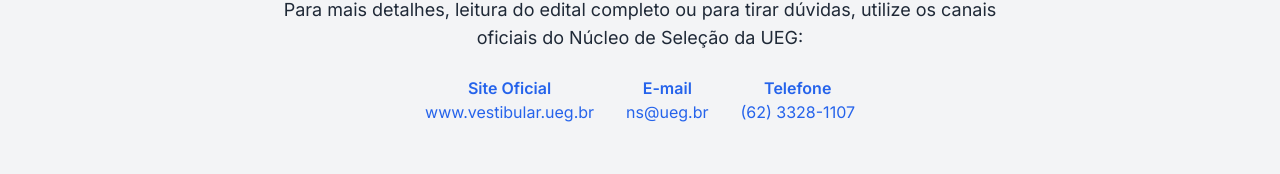
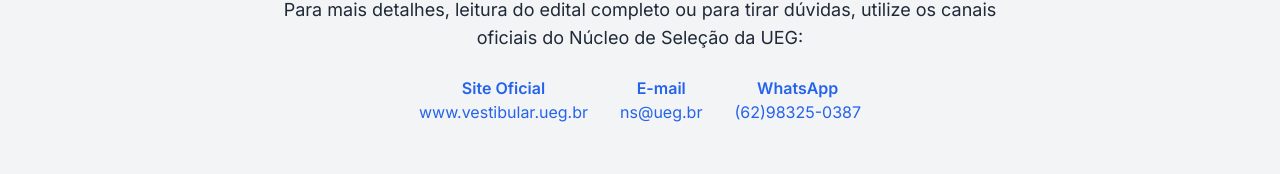
Before and after one commit to RUrzeda/Site-vestibular-UEG, a plain HTML site: page index.html in a window 1280 px wide. Shown: the part 1784-1958 px from the top of the page. Drawn offline with nearby package versions, Linux system fonts and the light colour scheme.

Commit message:
Update index.html
whatsapp

```diff
--- a/index.html
+++ b/index.html
@@ -120,8 +120,8 @@
                      <p>ns@ueg.br</p>
                  </div>
                  <div class="text-blue-600">
-                     <p class="font-semibold">Telefone</p>
-                     <p>(62) 3328-1107</p>
+                     <p class="font-semibold">WhatsApp</p>
+                     <p>(62)98325-0387</p>
                  </div>
              </div>
         </section>
```
